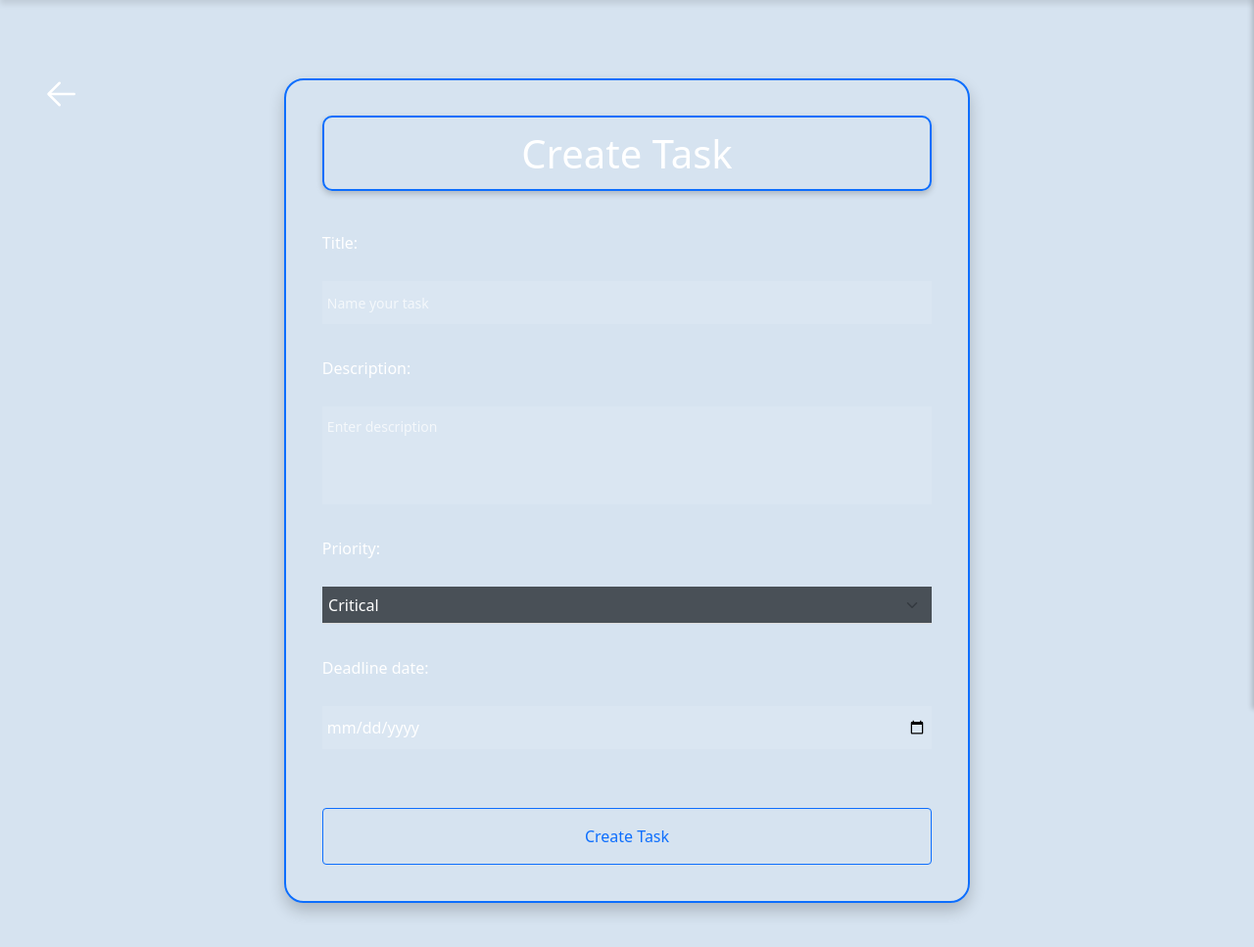
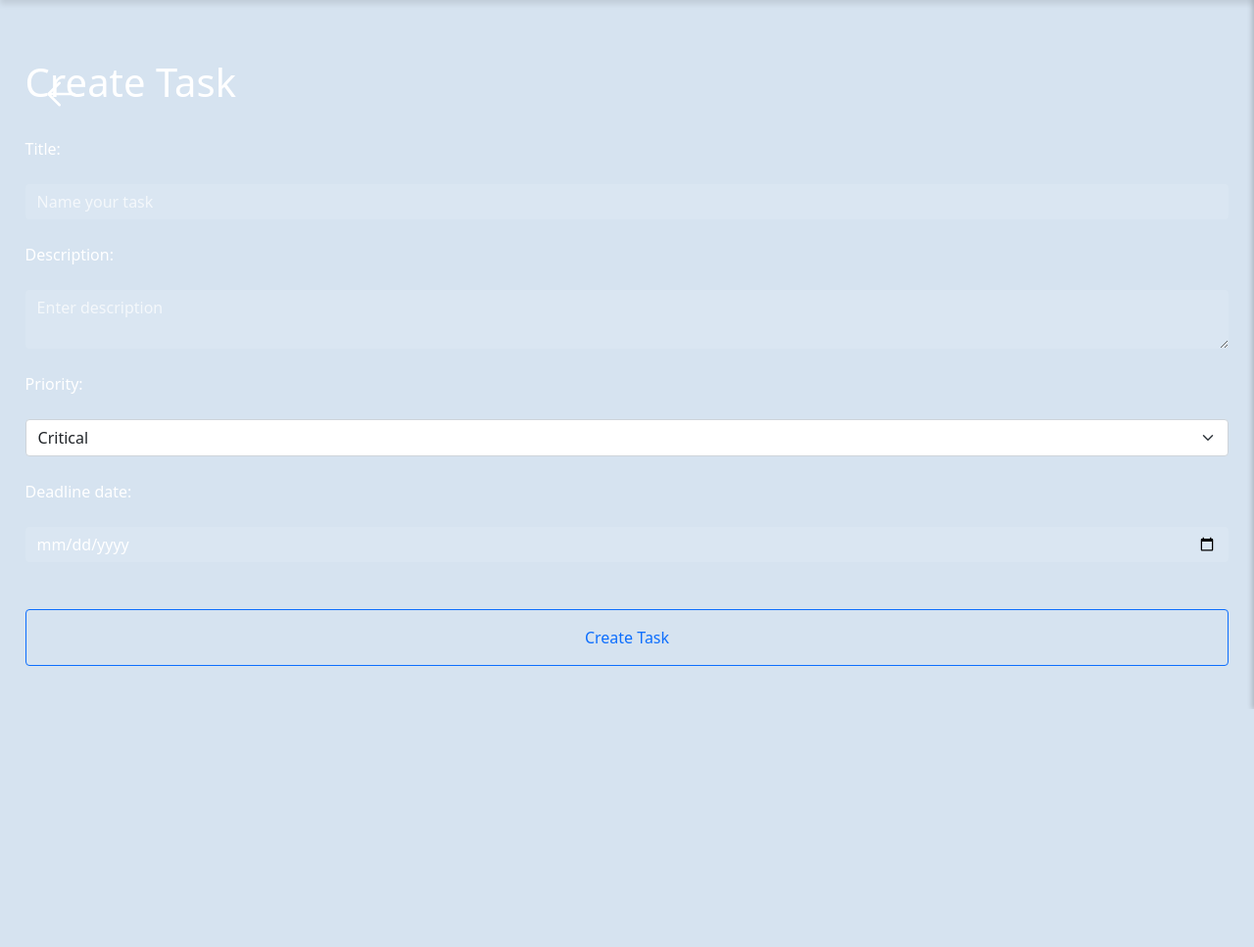
Before and after one commit to Sam-3l/TaskFlow, a Flask app: page /dashboard/tasks/new in a window 1280 px wide. Shown: the part 76-1043 px from the top of the page at 98% size. After the commit the page ends 800 px from the top, so only its background shows below. Run offline with Flask 3, Linux system fonts and the light colour scheme; the visitor is signed in with stand-in values (Sample User, id 1).

Commit message:
update requirements.txt

```diff
--- a/app/static/styles.css
+++ b/app/static/styles.css
@@ -396,85 +396,6 @@ body{
     padding: 2%;
     padding-bottom: 0.8%;
     border-bottom: 1px solid #0d6efd;
-}
-
-/* Container styling */
-.form-container {
-  max-width: 700px;
-  margin: 20px auto;
-  line-height: 30px;
-  border: 2px solid #0d6efd;
-  padding: 3%;
-  border-radius: 20px;
-  box-shadow: 0 8px 16px rgba(0, 0, 0, 0.2);
-}
-.form-container h1{
-    padding: 2%;
-    border-radius: 10px;
-    border: 2px solid #0d6efd;
-    text-align: center;
-    box-shadow: 0 3px 6px rgba(0, 0, 0, 0.2);
-}
-.form-container .form-group .form-label{
-    font-size: medium;
-}
-
-.form-container .form-group .form-control{
-    color: #fff;
-}
-.form-container .form-group .form-select{
-    color: #fff;
-    padding: 1%;
-}
-
-/* General styles for the line input */
-.line-input {
-  background-color: #495057;
-  border: none;
-  border-bottom: 1px solid #ddd;
-  padding: 10px 5px;
-  outline: none;
-  transition: border-color 0.3s ease;
-  border-radius: 0%;
-}
-
-/* Focus effect */
-.line-input:focus {
-    border: none;
-    border-bottom: 1px solid #007bff; /* Bootstrap primary color */
-    background-color: #495057;
-    padding: 10px 5px;
-    outline: none;
-    transition: border-color 0.3s ease;
-    box-shadow: none;
-}
-
-/* Hover effect */
-.line-input:hover {
-  border-bottom: 1px solid #0056b3; /* A darker shade for hover */
-}
-
-/* Placeholder styling */
-.line-input::placeholder {
-  color: #aaa;
-  font-size: 14px;
-}
-
-/* Description box customization */
-.description-box {
-  resize: none; /* Prevent resizing */
-  height: 100px;
-  border-bottom: 1px solid #ddd;
-  transition: border-color 0.3s ease;
-}
-
-/* Focus and hover styles for the description box */
-.description-box:focus {
-  border-bottom: 1px solid #007bff;
-}
-
-.description-box:hover {
-  border-bottom: 1px solid #0056b3;
 }
 
 /* Container styling */
```
Also changed, not shown: requirements.txt (+11 -118 lines).
